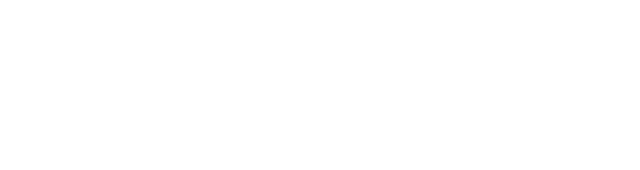
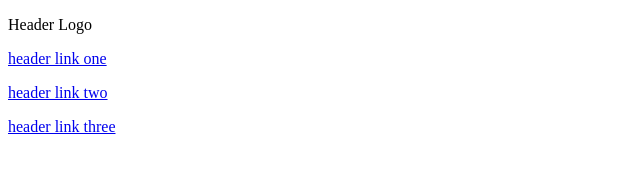
Before and after one commit to Arlots/Landing-page2, a plain HTML site: page index.html in a window 1280 px wide. Shown: the whole page, without its empty margins (0-640 px from the left). Drawn offline with Linux system fonts and the light colour scheme.

Commit message:
added html for header content

```diff
--- a/index.html
+++ b/index.html
@@ -6,5 +6,15 @@
     </head>
 
     <body>
+        <div class="hero-container">
+            <div class="header-logo">
+                <p>Header Logo</p>
+            </div>
+            <div class="header-links">
+                <p><a href="#">header link one</a></p>
+                <p><a href="#">header link two</a></p>
+                <p><a href="#">header link three</a></p>
+            </div>
+        </div>
     </body>
 </html>
```
